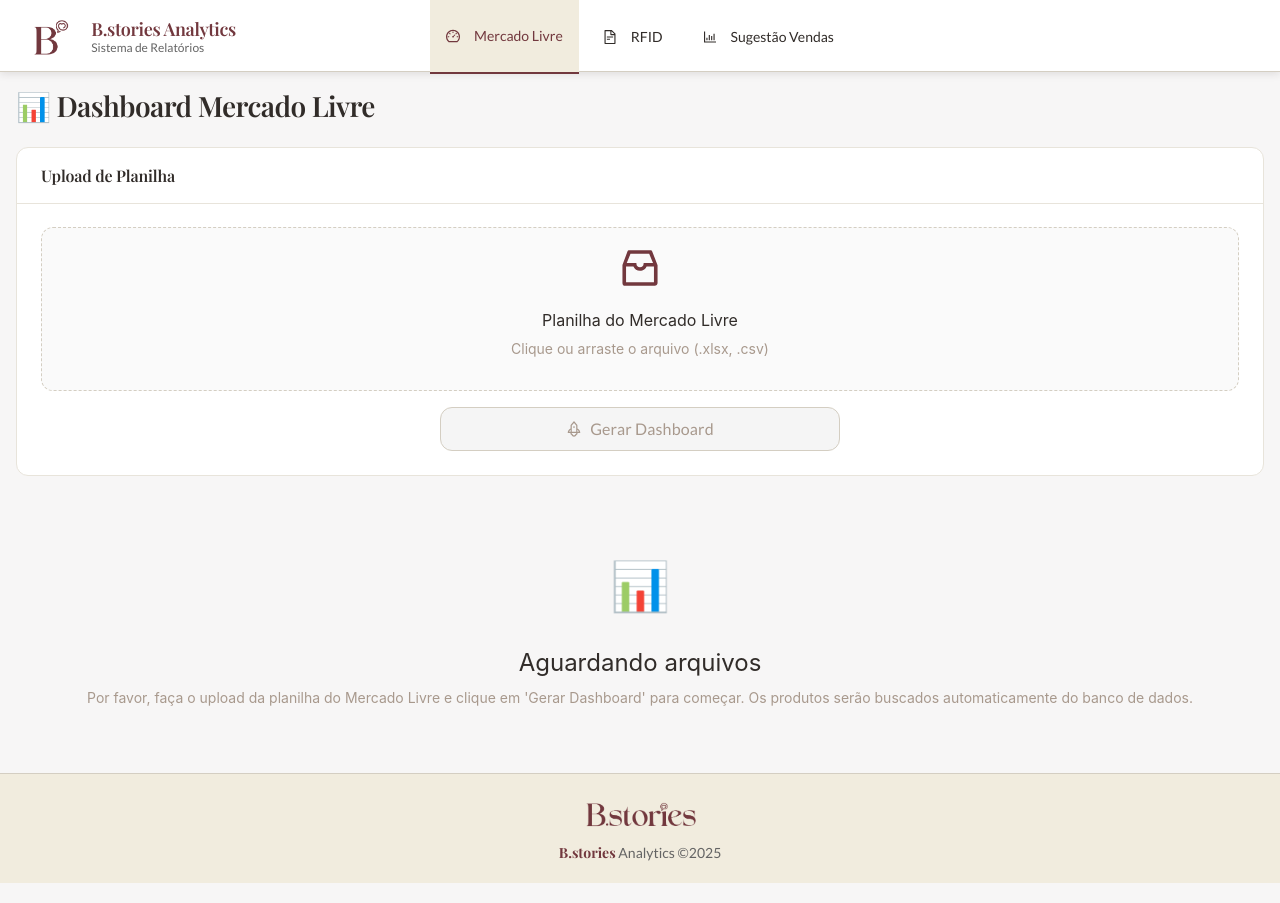
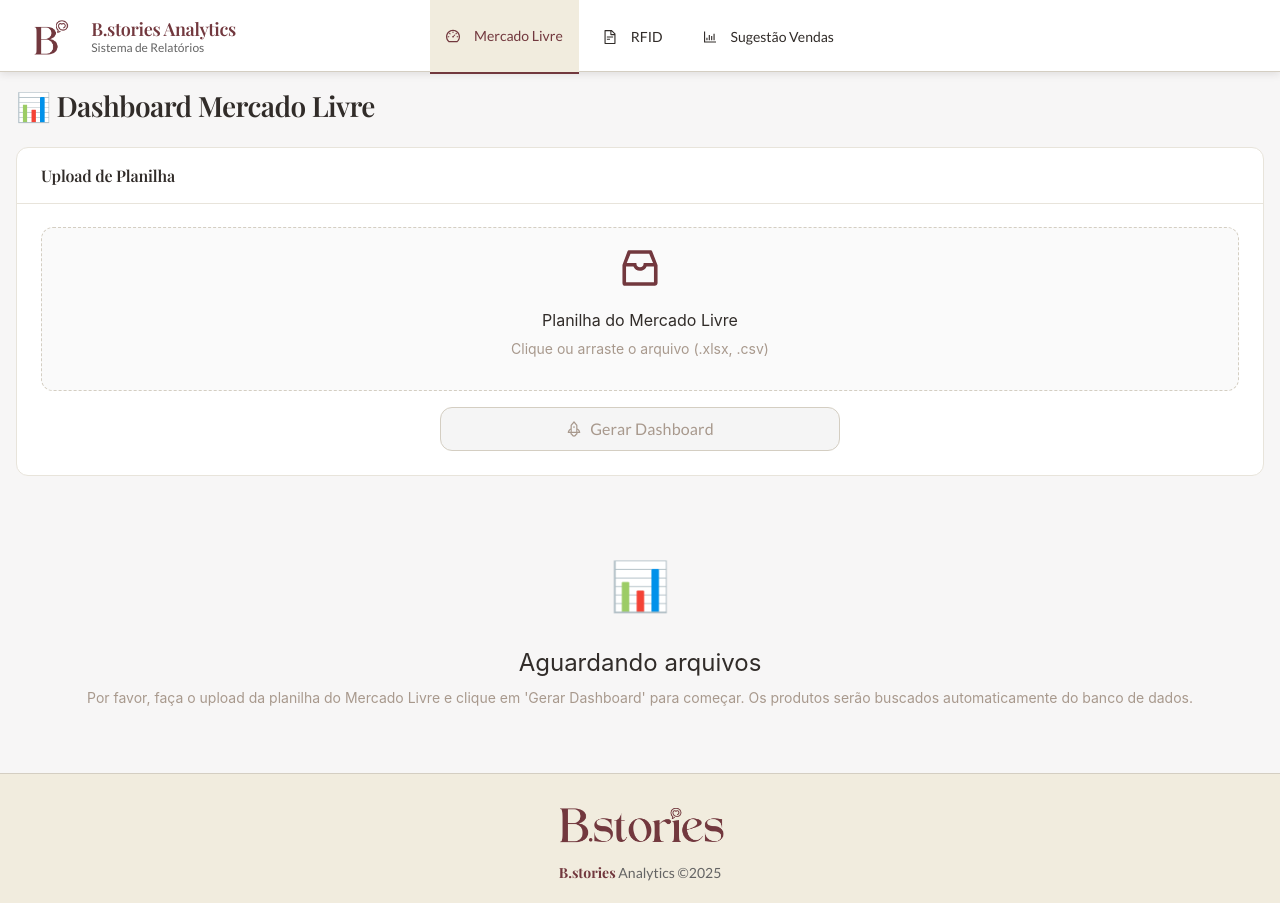
Before and after one commit to italosoousa/automacao-relatorio, a React (Vite) app in the folder frontend/: page / in a window 1280 px wide. Built offline with nearby package versions, Linux system fonts and the light colour scheme; no server answers.

Commit message:
colocando as logos no projeto

```diff
--- a/frontend/src/App.tsx
+++ b/frontend/src/App.tsx
@@ -41,7 +41,7 @@
             }}
           >
             <img
-              src="/IDV_B.stories_Versão05.png"
+              src="/assets/logo-pequena.png"
               alt="B.stories logo"
               style={{
                 height: "48px",
@@ -121,10 +121,11 @@
             }}
           >
             <img
-              src="/IDV_B.stories_Versão01.png"
+              src="/assets/logo-grande.png"
               alt="B.stories footer"
-              style={{ height: "40px", width: "auto", display: "block" }}
+              style={{ height: "60px", width: "auto", maxWidth: "100%", display: "block" }}
             />
+
             <div>
               <strong
                 style={{
```
Also changed, not shown: frontend/public/assets/logo-grande.png (renamed from frontend/public/IDV_B.stories_Versão01.png), frontend/public/assets/logo-pequena.png (renamed from frontend/public/IDV_B.stories_Versão05.png).
